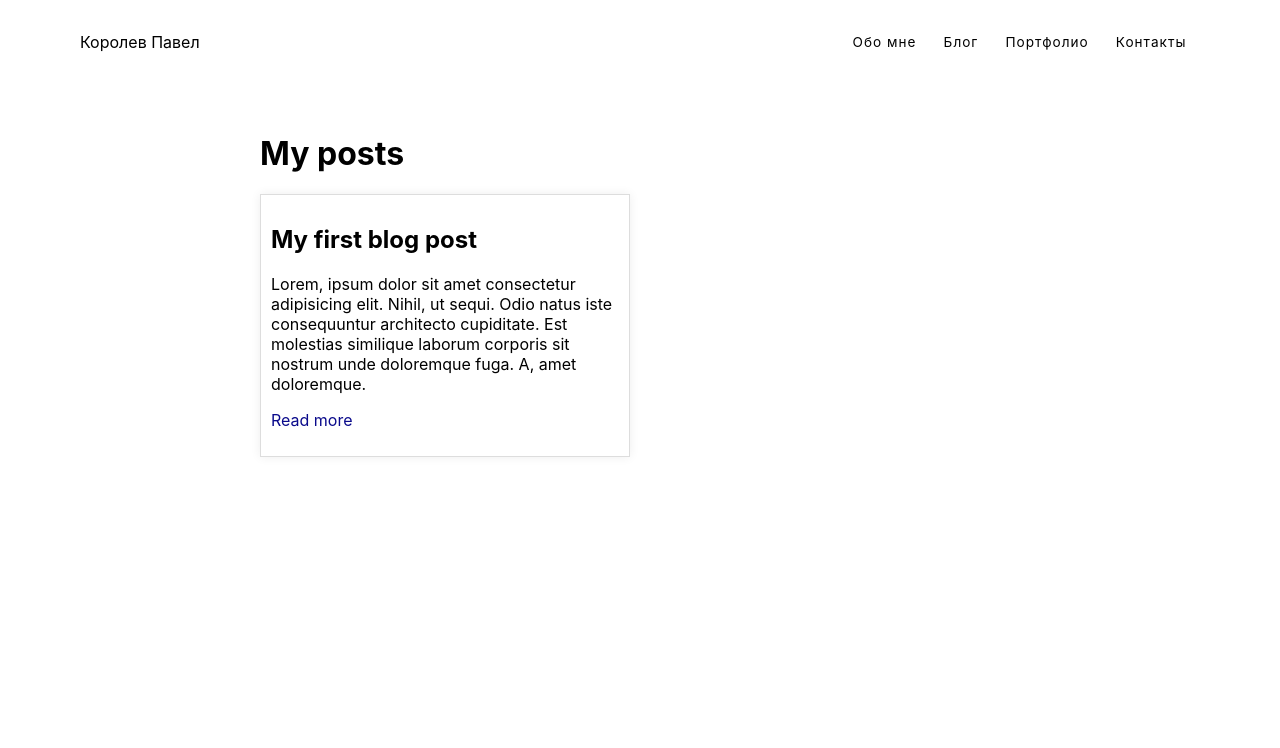
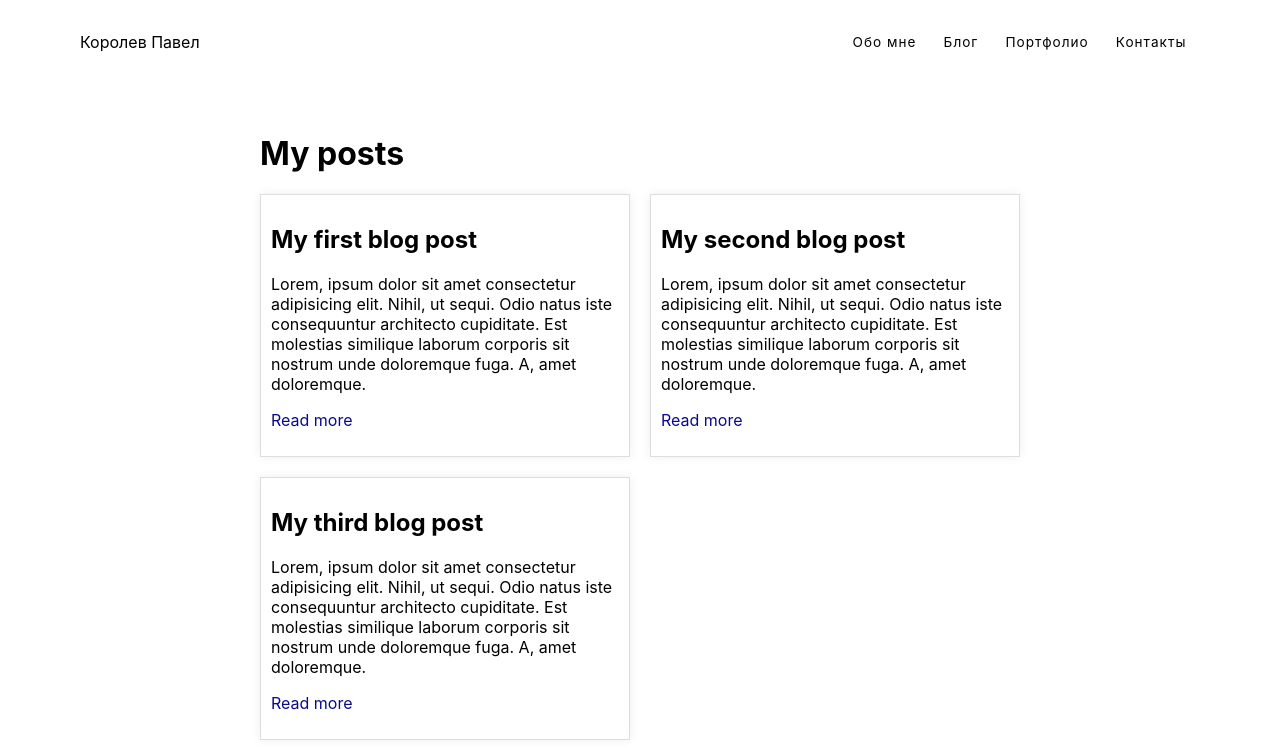
Before and after one commit to DOLBOLESCH/gitdntwrk, a SvelteKit app: page /blog in a window 1280 px wide. Shown: the top 748 px of the page. Built offline with nearby package versions, Linux system fonts and the light colour scheme.

Commit message:
added post 1

```diff
--- a/src/routes/blog/routes.js
+++ b/src/routes/blog/routes.js
@@ -3,5 +3,15 @@ export const routes = [
         id: 1,
         title:'My first blog post',
         body:'Lorem, ipsum dolor sit amet consectetur adipisicing elit. Nihil, ut sequi. Odio natus iste consequuntur architecto cupiditate. Est molestias similique laborum corporis sit nostrum unde doloremque fuga. A, amet doloremque.'
+    },
+    {
+        id: 2,
+        title:'My second blog post',
+        body:'Lorem, ipsum dolor sit amet consectetur adipisicing elit. Nihil, ut sequi. Odio natus iste consequuntur architecto cupiditate. Est molestias similique laborum corporis sit nostrum unde doloremque fuga. A, amet doloremque.'
+    },
+    {
+        id: 3,
+        title:'My third blog post',
+        body:'Lorem, ipsum dolor sit amet consectetur adipisicing elit. Nihil, ut sequi. Odio natus iste consequuntur architecto cupiditate. Est molestias similique laborum corporis sit nostrum unde doloremque fuga. A, amet doloremque.'
     }
 ]
```
Also changed, not shown: src/routes/blog/post/1/+page.svelte (added).
